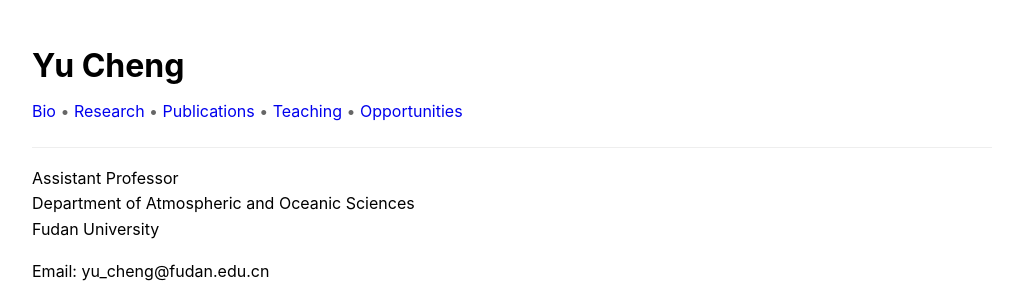
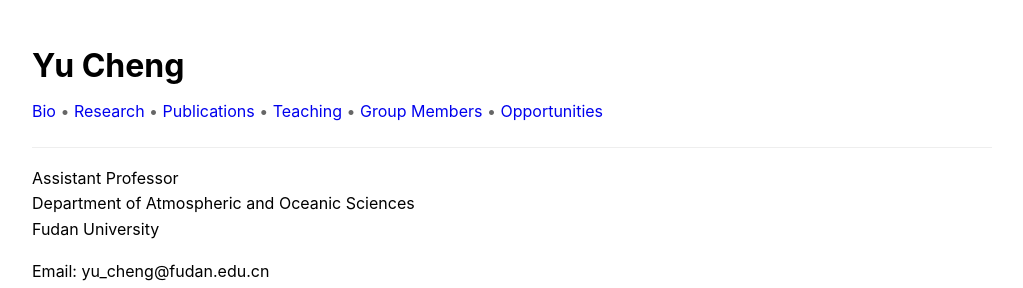
Before and after one commit to yc2965/yc2965.github.io, a Jekyll site: the page built from index.md, in a window 1280 px wide. Shown: the top 288 px of the page, without its empty margins (128-1151 px from the left). Built offline with Jekyll 4.4.1, drawn with Linux system fonts in a browser that asks for light colours; our own code applies the rules of GitHub Pages for plain Markdown files.

Commit message:
Update default.html

```diff
--- a/_layouts/default.html
+++ b/_layouts/default.html
@@ -23,6 +23,7 @@
         <a href="/research.html">Research</a> •
         <a href="/publications.html">Publications</a> •
         <a href="/teaching.html">Teaching</a> •
+        <a href="/group.html">Group Members</a> •
         <a href="/opportunities.html">Opportunities</a>
       </nav>
       <hr />
```
